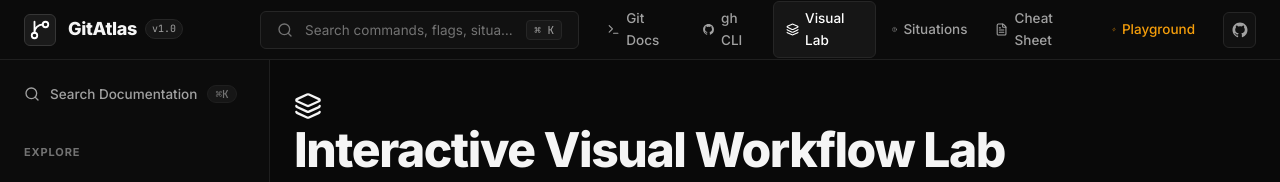
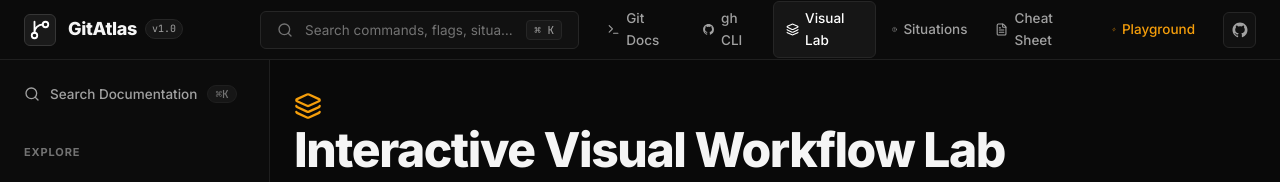
Before and after one commit to Thushar070/Git-Study, a React (Vite) app: page /visual-lab in a window 1280 px wide. Shown: the top 182 px of the page. Built offline with nearby package versions, Linux system fonts and the light colour scheme.

Commit message:
refined SVG git workflow diagrams and visual lab styling

```diff
--- a/src/pages/GitHubOverview.tsx
+++ b/src/pages/GitHubOverview.tsx
@@ -49,7 +49,7 @@
       {/* Quick Setup Card */}
       <div className="gh-setup-card">
         <div className="setup-header">
-          <Key size={20} className="text-purple" />
+          <Key size={20} className="text-amber" />
           <h3>Getting Started with GitHub CLI</h3>
         </div>
         <p>Authenticate your GitHub account directly in your terminal to enable interactive PR creation, review, and issue tracking:</p>
--- a/src/pages/VisualLab.tsx
+++ b/src/pages/VisualLab.tsx
@@ -15,7 +15,7 @@
     <div className="page-container visual-lab-page">
       <div className="page-header">
         <div className="page-title-group">
-          <div className="page-icon-wrapper text-purple">
+          <div className="page-icon-wrapper text-amber">
             <Layers size={28} />
           </div>
           <div>
```
